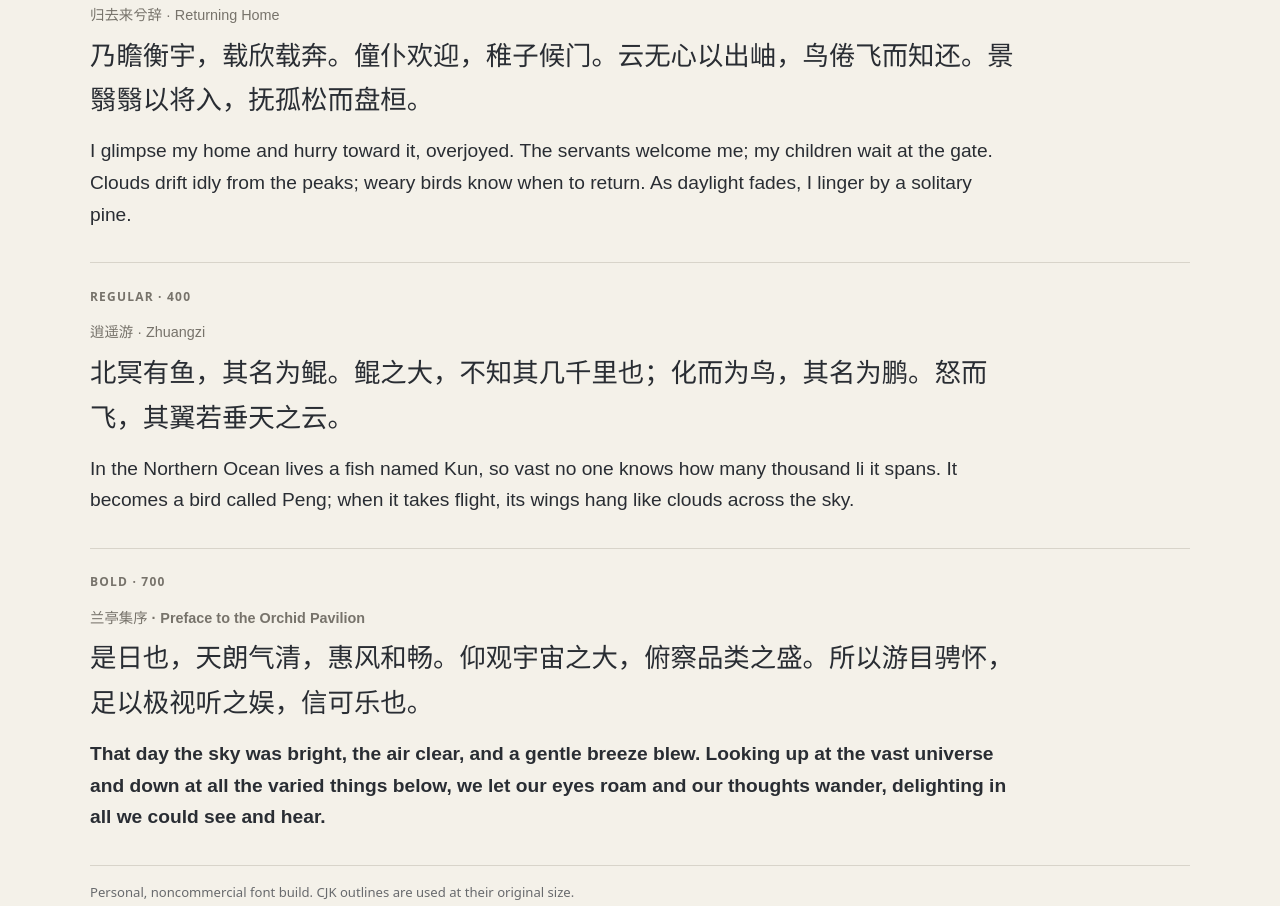
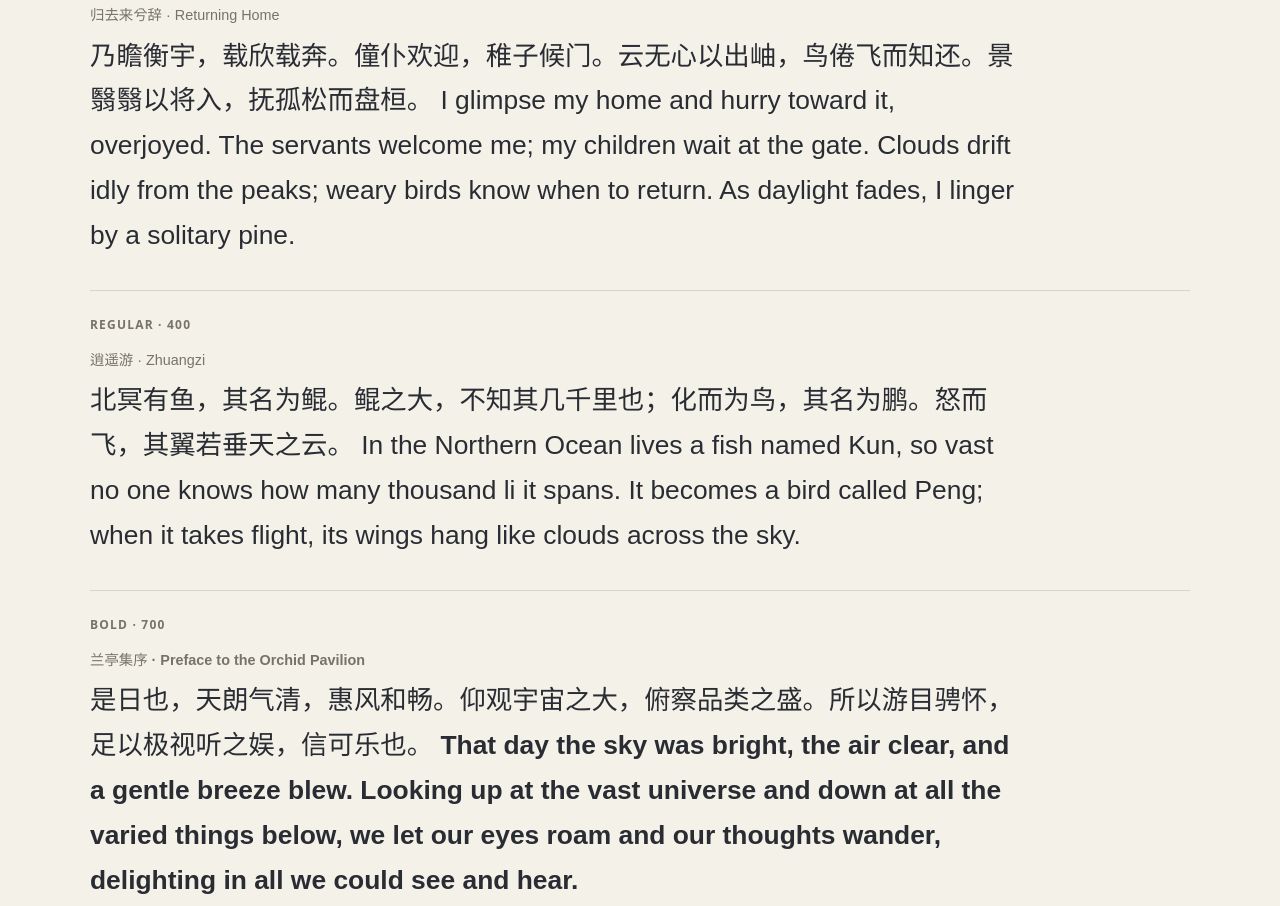
Before and after one commit to hanlhe/JinGleya-Sans-Webfonts, a plain HTML site: page index.html in a window 1280 px wide. Shown: the part 235-1141 px from the top of the page. Drawn offline with Linux system fonts and the light colour scheme; a web font is replaced by a local one.

Commit message:
Match specimen quote and translation sizes

```diff
--- a/index.html
+++ b/index.html
@@ -22,7 +22,6 @@
     .label { margin: 0 0 .9rem; color: #77736b; font: 600 .75rem/1.4 system-ui, sans-serif; letter-spacing: .1em; text-transform: uppercase; }
     .work { margin: 0 0 .6rem; color: #77736b; font-size: .9rem; }
     .sample { max-width: 58rem; margin: 0; font-size: clamp(1.25rem, 2.4vw, 1.65rem); line-height: 1.7; }
-    .translation { max-width: 58rem; margin: .75rem 0 0; font-size: clamp(1rem, 1.8vw, 1.2rem); line-height: 1.65; }
     .light { font-weight: 300; }
     .regular { font-weight: 400; }
     .bold { font-weight: 700; }
@@ -37,22 +36,19 @@
     <article class="light">
       <p class="label">Light · 300</p>
       <p class="work">归去来兮辞 · Returning Home</p>
-      <p class="sample" lang="zh-Hans">乃瞻衡宇，载欣载奔。僮仆欢迎，稚子候门。云无心以出岫，鸟倦飞而知还。景翳翳以将入，抚孤松而盘桓。</p>
-      <p class="translation" lang="en">I glimpse my home and hurry toward it, overjoyed. The servants welcome me; my children wait at the gate. Clouds drift idly from the peaks; weary birds know when to return. As daylight fades, I linger by a solitary pine.</p>
+      <p class="sample"><span lang="zh-Hans">乃瞻衡宇，载欣载奔。僮仆欢迎，稚子候门。云无心以出岫，鸟倦飞而知还。景翳翳以将入，抚孤松而盘桓。</span> <span lang="en">I glimpse my home and hurry toward it, overjoyed. The servants welcome me; my children wait at the gate. Clouds drift idly from the peaks; weary birds know when to return. As daylight fades, I linger by a solitary pine.</span></p>
     </article>
 
     <article class="regular">
       <p class="label">Regular · 400</p>
       <p class="work">逍遥游 · Zhuangzi</p>
-      <p class="sample" lang="zh-Hans">北冥有鱼，其名为鲲。鲲之大，不知其几千里也；化而为鸟，其名为鹏。怒而飞，其翼若垂天之云。</p>
-      <p class="translation" lang="en">In the Northern Ocean lives a fish named Kun, so vast no one knows how many thousand li it spans. It becomes a bird called Peng; when it takes flight, its wings hang like clouds across the sky.</p>
+      <p class="sample"><span lang="zh-Hans">北冥有鱼，其名为鲲。鲲之大，不知其几千里也；化而为鸟，其名为鹏。怒而飞，其翼若垂天之云。</span> <span lang="en">In the Northern Ocean lives a fish named Kun, so vast no one knows how many thousand li it spans. It becomes a bird called Peng; when it takes flight, its wings hang like clouds across the sky.</span></p>
     </article>
 
     <article class="bold">
       <p class="label">Bold · 700</p>
       <p class="work">兰亭集序 · Preface to the Orchid Pavilion</p>
-      <p class="sample" lang="zh-Hans">是日也，天朗气清，惠风和畅。仰观宇宙之大，俯察品类之盛。所以游目骋怀，足以极视听之娱，信可乐也。</p>
-      <p class="translation" lang="en">That day the sky was bright, the air clear, and a gentle breeze blew. Looking up at the vast universe and down at all the varied things below, we let our eyes roam and our thoughts wander, delighting in all we could see and hear.</p>
+      <p class="sample"><span lang="zh-Hans">是日也，天朗气清，惠风和畅。仰观宇宙之大，俯察品类之盛。所以游目骋怀，足以极视听之娱，信可乐也。</span> <span lang="en">That day the sky was bright, the air clear, and a gentle breeze blew. Looking up at the vast universe and down at all the varied things below, we let our eyes roam and our thoughts wander, delighting in all we could see and hear.</span></p>
     </article>
 
     <footer>Personal, noncommercial font build. CJK outlines are used at their original size.</footer>
```
